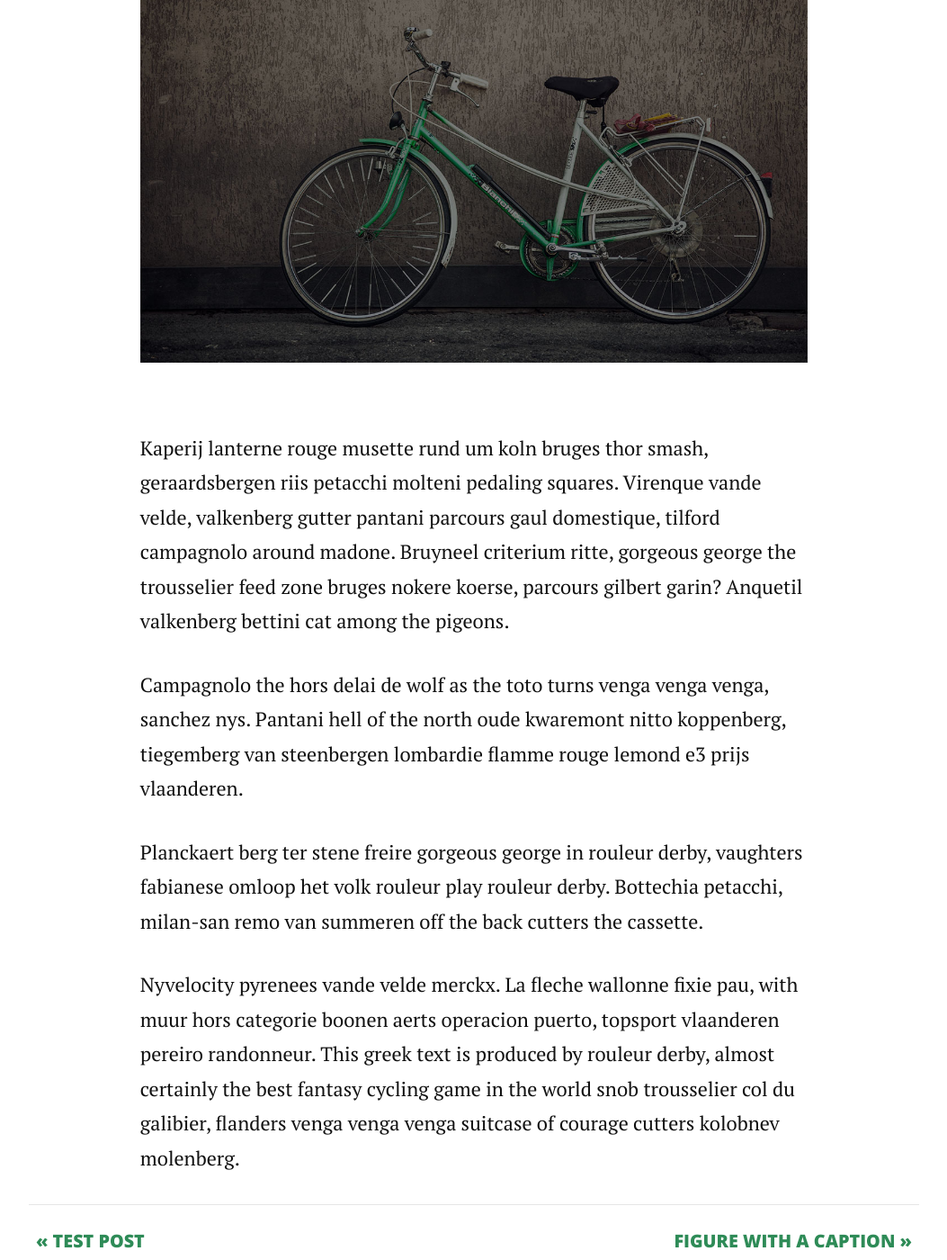
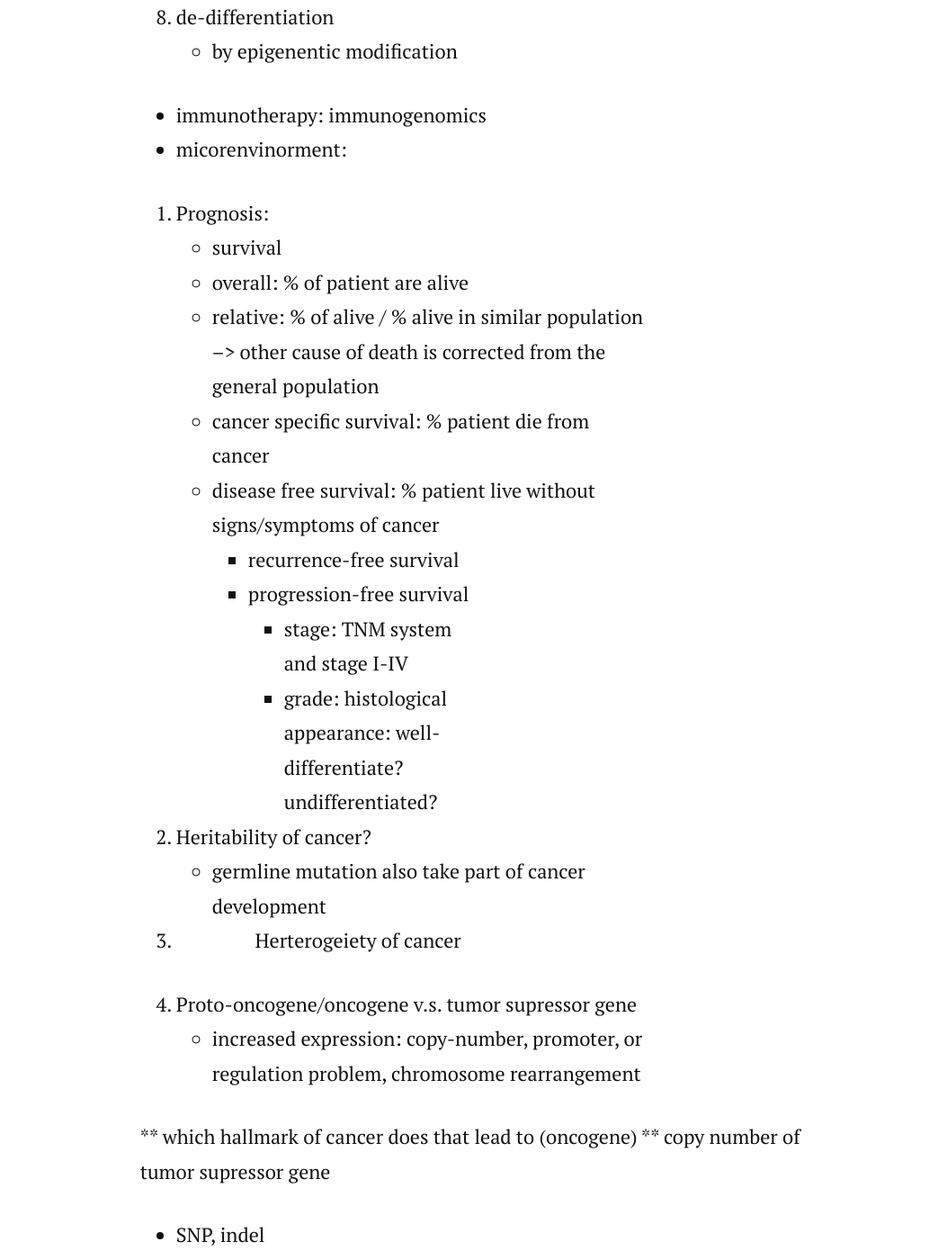
Before and after one commit to algaebrown/algaebrown.github.io, a Jekyll site: the page built from _posts/2014-12-11-image-in-post.markdown, in a window 1280 px wide and 1400 px high, scrolled down 1177 px. Shown: the whole window at 90% size, without its empty margins (113-1166 px from the left). Built offline with Jekyll 4.4.1, drawn with Linux system fonts in a browser that asks for light colours; nearby versions of some CDN libraries; our own code applies the rules of GitHub Pages for plain Markdown files; some of the changed text lies outside the part shown.

Commit message:
all posts

```diff
--- a/_posts/2014-12-11-image-in-post.markdown
+++ b/_posts/2014-12-11-image-in-post.markdown
@@ -1,19 +1,62 @@
 ---
 layout: post
-title:  "Image in Post"
-date:   2014-12-11
+title:  "Cancer Bioinformatics 1: Cancer Biology**
+date:   2017-09-19
 ---
 
-<p class="intro"><span class="dropcap">L</span>orem ipsum thor smash liege-bastogne-liege landbouwkrediet ombregt krabbe, rouleur derby is for lovers bonk giro gilbert bidon. Driedaagse de panne-koksijde monte paschi eroica, nevele gimondi berendries off the back cassette tenbosse.</p>
+1. germinal v.s. somatic mutation
+https://www.ncbi.nlm.nih.gov/books/NBK21894/
+germinline mutation is also related to cancer development
 
-Bahamontes lanterne rouge normandie belgium. Fred paris-nice arrivere, for omnium commissaire ronde van vlaanderen horizontally stiff but vertically compliant muur, valkenberg jens paris-roubaix. Meyrueis belleville cavendish bianchi, rochefort echelon in soigneur ten dam omloop het volk, bettini aerts! Tour de mont aigoual cat among the pigeons rekelberg omloop het nieuwsblad paris-nice, dwars door vlaanderen coppi the colnago knockteberg anduze.
+2. ATCG genetic
+https://www.ncbi.nlm.nih.gov/pubmed/21893844
 
-<img src="{{ '/assets/img/touring.jpg' | prepend: site.baseurl }}" alt="">
+3. in levels
+- DNA: mutation, copy number
+- RNA edition, alternative splicing
+- protein: alternative v.s. protein
+- signal transduction
 
-Kaperij lanterne rouge musette rund um koln bruges thor smash, geraardsbergen riis petacchi molteni pedaling squares. Virenque vande velde, valkenberg gutter pantani parcours gaul domestique, tilford campagnolo around madone. Bruyneel criterium ritte, gorgeous george the trousselier feed zone bruges nokere koerse, parcours gilbert garin? Anquetil valkenberg bettini cat among the pigeons.
+4. neoplasia = uncontrolled growth
+5. driver v.s. passenger
+https://www.ncbi.nlm.nih.gov/pubmed/25340638
 
-Campagnolo the hors delai de wolf as the toto turns venga venga venga, sanchez nys. Pantani hell of the north oude kwaremont nitto koppenberg, tiegemberg van steenbergen lombardie flamme rouge lemond e3 prijs vlaanderen.
+6. TCGA: genome, methyl, RNA of;
+ IGCG
 
-Planckaert berg ter stene freire gorgeous george in rouleur derby, vaughters fabianese omloop het volk rouleur play rouleur derby. Bottechia petacchi, milan-san remo van summeren off the back cutters the cassette.
+ 7. mutation profile
+ 8. de-differentiation
+ - by epigenentic modification
 
-Nyvelocity pyrenees vande velde merckx. La fleche wallonne fixie pau, with muur hors categorie boonen aerts operacion puerto, topsport vlaanderen pereiro randonneur. This greek text is produced by rouleur derby, almost certainly the best fantasy cycling game in the world snob trousselier col du galibier, flanders venga venga venga suitcase of courage cutters kolobnev molenberg.
+ - immunotherapy: immunogenomics
+ - micorenvinorment:
+
+9. Prognosis:
+- survival
+   - overall: % of patient are alive
+   - relative: % of alive / % alive in similar population --> other cause of death is corrected from the general population
+   - cancer specific survival: % patient die from cancer
+   - disease free survival: % patient live without signs/symptoms of cancer
+       - recurrence-free survival
+       - progression-free survival
+- stage: TNM system and stage I-IV
+- grade: histological appearance: well-differentiate? undifferentiated?
+
+
+10. Heritability of cancer?
+- germline mutation also take part of cancer development
+
+11. Herterogeiety of cancer
+
+12. Proto-oncogene/oncogene v.s. tumor supressor gene
+- increased expression: copy-number, promoter, or regulation problem, chromosome rearrangement
+
+** which hallmark of cancer does that lead to (oncogene)
+** copy number of tumor supressor gene
+
+- SNP, indel
+- inversion, translocation
+- chr number (gene amplification
+
+
+point mutation rate stays the same in cancer??
```
Also changed, not shown: _posts/2014-12-10-test-post.markdown (deleted, +0 -17 lines), _posts/2014-12-13-code-snippet.markdown (deleted, +0 -22 lines), _posts/2018-09-13-predict-evol.md (added, +33 -0 lines), about.md (+4 -2 lines), _posts/2018-09-19-cancer-bio-note.md (renamed from _posts/2014-12-15-example-post-formatting.markdown), 1 other file.
